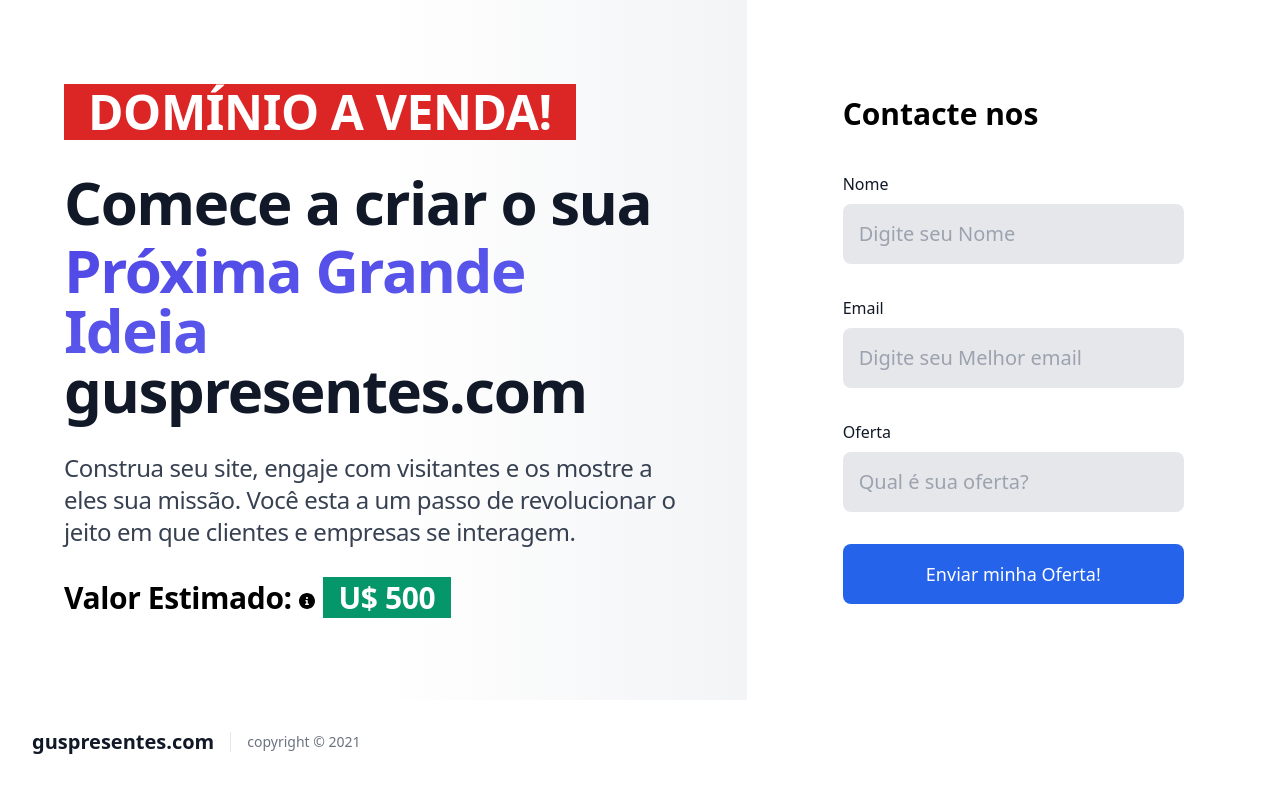
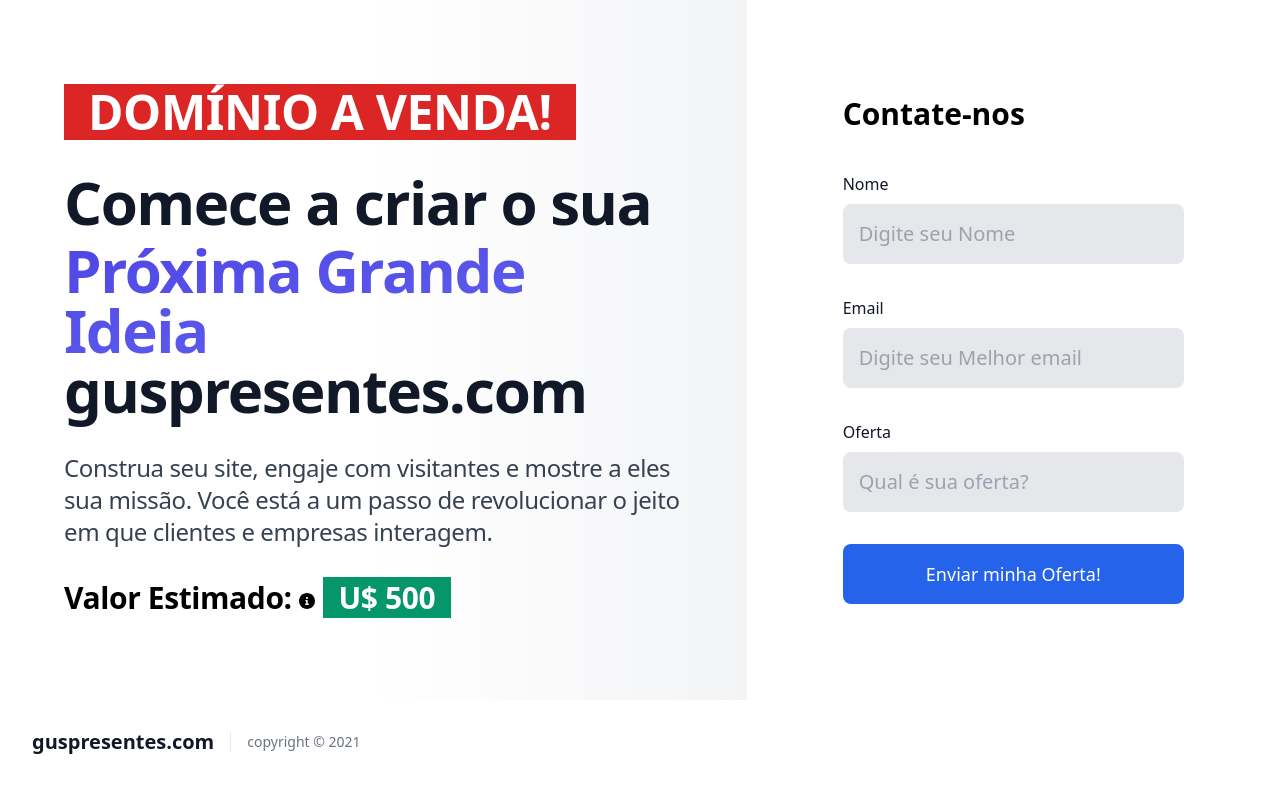
Before and after one commit to gustavobretas/guspresentes, a plain HTML site: page index.html in a window 1280 px wide. Drawn offline with nearby package versions, Linux system fonts and the light colour scheme.

Commit message:
Correção Ortográfica

```diff
--- a/index.html
+++ b/index.html
@@ -35,7 +35,7 @@
                             <span class="relative mt-2 text-transparent bg-clip-text bg-gradient-to-br from-indigo-600 to-indigo-500 md:inline-block">Próxima Grande Ideia</span>
                             <span class="inline md:block">guspresentes.com</span>
                         </h1>
-                        <p class="text-2xl text-gray-700">Construa seu site, engaje com visitantes e os mostre a eles sua missão. Você esta a um passo de revolucionar o jeito em que clientes e empresas se interagem.</p>
+                        <p class="text-2xl text-gray-700">Construa seu site, engaje com visitantes e mostre a eles sua missão. Você está a um passo de revolucionar o jeito em que clientes e empresas interagem.</p>
                         <div class="relative">
                             <h1 class="text-3xl font-bold">
                                 <span class="inline">Valor Estimado:
@@ -52,7 +52,7 @@
 
             <div class="w-full bg-white lg:w-6/12 xl:w-5/12">
                 <div class="flex flex-col items-start justify-start w-full h-full p-10 lg:p-16 xl:p-24">
-                    <h4 class="w-full text-3xl font-bold">Contacte nos</h4>
+                    <h4 class="w-full text-3xl font-bold">Contate-nos</h4>
                     <form action="https://pukieapp.us14.list-manage.com/subscribe/post?u=fc86d2bea6a106ac5a864f285&amp;id=dd5c1095e1"
                         method="post" id="mc-embedded-subscribe-form" name="mc-embedded-subscribe-form" target="_blank" novalidate
                         class="validate relative w-full mt-10 space-y-8">
```
